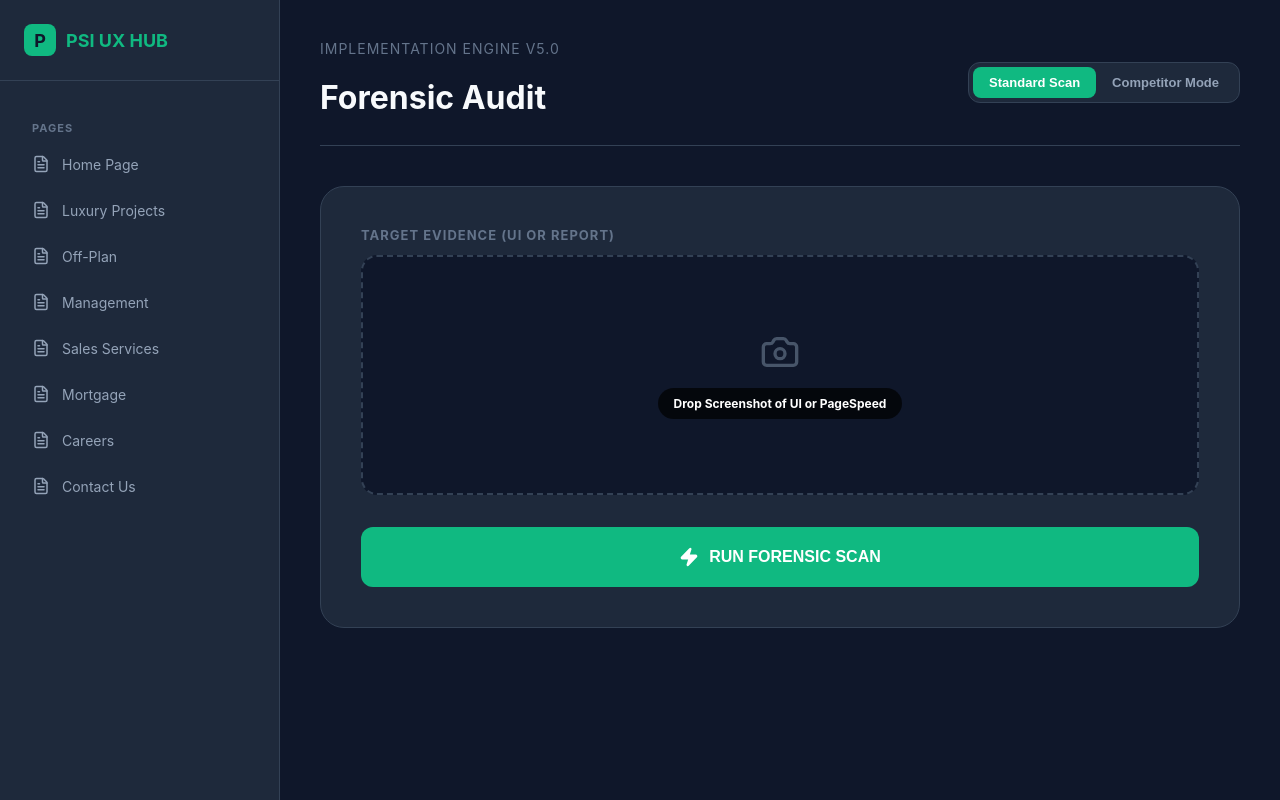
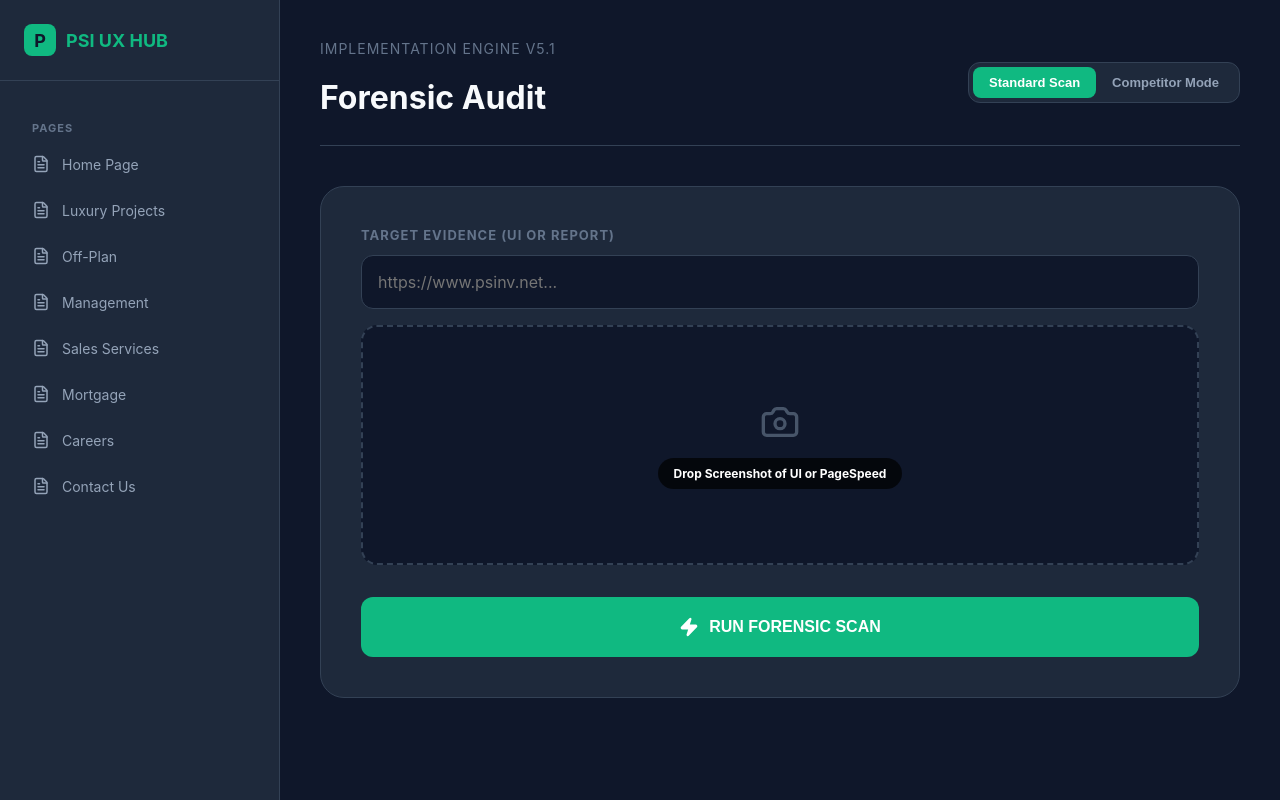
Before and after one commit to PSI-AD/psi-ux-hub, a React (Vite) app: page / in a window 1280 px wide. Both pictures are taken after a click on the button "Standard Scan". Built offline with nearby package versions, Linux system fonts and the light colour scheme.

Commit message:
fix: bypassed broken PageSpeed API to resolve 403 errors

```diff
--- a/App.tsx
+++ b/App.tsx
@@ -1,6 +1,6 @@
 import React, { useState, useRef, useEffect } from 'react';
 import ReactDOM from 'react-dom/client';
-import { Home, Phone, Briefcase, Building2, Key, Percent, Users, FileText, CheckCircle2, AlertOctagon, Upload, Play, X, Swords, ArrowRight, Code, Copy, Eye, Zap, Camera, Terminal, Globe, Search } from 'lucide-react';
+import { Home, Phone, Briefcase, Building2, Key, Percent, Users, FileText, CheckCircle2, AlertOctagon, Upload, Play, X, Swords, ArrowRight, Code, Copy, Eye, Zap, Camera, Terminal, Globe, Search, AlertTriangle } from 'lucide-react';
 import { GoogleGenerativeAI } from "@google/generative-ai";
 
 // GEMINI SETUP
@@ -48,7 +48,9 @@ const S = {
   copyBtn: { background: '#3b82f6', border: 'none', color: 'white', padding: '8px 16px', borderRadius: '8px', fontSize: '12px', fontWeight: 'bold', cursor: 'pointer', display: 'flex', alignItems: 'center', gap: '6px' },
 
   codeBlock: { background: '#1e1e1e', padding: '20px', borderRadius: '12px', marginTop: '16px', overflowX: 'auto' as const, border: '1px solid #333' },
-  codePre: { fontFamily: 'monospace', fontSize: '13px', color: '#d4d4d4', margin: 0 }
+  codePre: { fontFamily: 'monospace', fontSize: '13px', color: '#d4d4d4', margin: 0 },
+
+  errorBox: { marginTop: '40px', background: '#450a0a', border: '1px solid #f87171', borderRadius: '16px', padding: '24px', color: '#fee2e2' },
 };
 
 // --- HELPER TO CONVERT FILE TO GEMINI PART ---
@@ -97,6 +99,7 @@ const App = () => {
 
   // Results
   const [findings, setFindings] = useState<AuditFinding[]>([]);
+  const [errorMsg, setErrorMsg] = useState<string | null>(null);
 
   // Refs
   const inputRef1 = useRef<HTMLInputElement>(null);
@@ -113,8 +116,8 @@ const App = () => {
     const f = e.target.files?.[0];
     if (f) {
       const url = URL.createObjectURL(f);
-      if (slot === 1) { setFile1(f); setPreview1(url); }
-      else { setFile2(f); setPreview2(url); }
+      if (slot === 1) { setFile1(f); setPreview1(url); setErrorMsg(null); }
+      else { setFile2(f); setPreview2(url); setErrorMsg(null); }
     }
   };
 
@@ -122,14 +125,22 @@ const App = () => {
     // Check if we have files OR urls
     const hasFiles = file1 && file2;
     const hasUrls = psiUrl && compUrl;
+    const hasSingleUrl = psiUrl;
+    const hasSingleFile = file1;
 
+    // Validate inputs based on mode
     if (mode === 'competitor' && !hasFiles && !hasUrls) {
-      alert("Please provide either two URLs OR two Screenshots to compare.");
+      setErrorMsg("Input Required: Please provide either 2 URLs OR 2 Screenshots for comparison.");
+      return;
+    }
+    if (mode === 'standard' && !hasSingleUrl && !hasSingleFile) {
+      setErrorMsg("Input Required: Please provide a Target URL or Screenshot.");
       return;
     }
 
     setAnalyzing(true);
     setFindings([]);
+    setErrorMsg(null);
 
     try {
       let prompt = "";
@@ -137,23 +148,24 @@ const App = () => {
 
       if (mode === 'competitor') {
         if (hasUrls) {
-          // URL-BASED DEEP SCAN
+          // TEXT-BASED DEEP SCAN (Internal Knowledge - No API fetch)
           prompt = `
                   Act as a Senior UX Strategist & Technical Lead.
-                  Analyze these two URLs (or use your internal knowledge of these platforms):
+                  Analyze these two URLs using your INTERNAL knowledge of these platforms (Do not attempt to scrape if blocked).
+
                   1. PSI Target: ${psiUrl}
                   2. Competitor: ${compUrl} (e.g., Property Finder, Bayut, Dubizzle)
 
                   COMPARE AND CONTRAST specifically on:
-                  1. Search Filter Depth (Ease of finding a home).
-                  2. Mobile Responsiveness & Thumb-Zone Design.
-                  3. Trust Signals (Certificates, Verified Badges).
+                  1. Search Filter Depth.
+                  2. Mobile Responsiveness & Thumb-Zone.
+                  3. Trust Signals.
                   4. Speed vs. Visual Quality.
 
                   For each gap where the Competitor wins:
                   1. 'title': The Issue.
                   2. 'description': Why the competitor is winning.
-                  3. 'technicalSolution': "To beat [Competitor], change [Component] to..." (React/Tailwind specs).
+                  3. 'technicalSolution': "To beat [Competitor], change [Component] to..." (React/Tailwind spec).
                   4. 'implementationPrompt': A command: "Apply this update to [filename]..."
 
                   Return a strictly valid JSON array of objects.
@@ -162,15 +174,14 @@ const App = () => {
           // VISION-BASED SCAN
           prompt = `
                   Act as a Senior UX Strategist.
-                  COMPARE these two UI screenshots.
-                  1. First Image: PSI (My Site)
-                  2. Second Image: Competitor
+                  COMPARE these two screenshots.
+                  1. My Site
+                  2. Competitor Site
 
-                  Analyze layout, CTA placement, and trust signals.
-                  1. List what the competitor does better.
-                  2. Provide the EXACT Tailwind/React code to implement that improvement on psinv.net.
+                  Analyze layout, CTA, and trust signals.
+                  List what the competitor does better and provide the EXACT Tailwind/React code to fix it.
 
-                  Return a strictly valid JSON array of objects for the top 3 gaps.
+                  Return a strictly valid JSON array of objects.
                 `;
           if (file1) parts.push(await fileToGenerativePart(file1));
           if (file2) parts.push(await fileToGenerativePart(file2));
@@ -178,17 +189,27 @@ const App = () => {
         parts.push(prompt);
 
       } else {
-        // STANDARD SINGLE SCAN
-        prompt = `
-                Act as a Senior UX Strategist.
-                Analyze this design/audit screenshot.
-                Identify critical UX friction points.
-                If it's a PageSpeed score, read the numbers.
+        // STANDARD MODE
+        if (hasSingleFile) {
+          prompt = `
+                    Act as a Senior UX Strategist.
+                    Analyze this visual design/screenshot.
+                    Identify critical UX friction points.
+                    Return a strictly valid JSON array of objects for top 3 issues with fixes.
+                `;
+          parts.push(await fileToGenerativePart(file1!));
+        } else {
+          // URL Crawler Mode
+          prompt = `
+                    You are a UX Auditor.
+                    Visit this URL: ${psiUrl} (or use your internal knowledge if you cannot access it live).
+                    Perform a professional audit covering: Visual Design, Conversion Friction, and Mobile UX.
+                    Provide a table of technical fixes.
 
-                Return a strictly valid JSON array of objects for top 3 issues.
-            `;
-
-        if (file1) parts.push(await fileToGenerativePart(file1));
+                    Return a strictly valid JSON array of objects:
+                    [{ "title": "...", "description": "...", "technicalSolution": "React/Tailwind fix", "implementationPrompt": "..." }]
+                `;
+        }
         parts.push(prompt);
       }
 
@@ -204,12 +225,17 @@ const App = () => {
           title: "Deep Analysis Output",
           description: text,
           technicalSolution: "See description",
-          implementationPrompt: "Refactor this component based on the analysis."
+          implementationPrompt: "Refactor based on analysis."
         }]);
       }
 
     } catch (e: any) {
-      alert(e.message);
+      console.error("Gemini Error", e);
+      if (e.message.includes("403") || e.message.includes("fetch")) {
+        setErrorMsg("URL Fetch blocked by site security. Please upload a screenshot for a Visual Audit.");
+      } else {
+        setErrorMsg(`Audit Error: ${e.message}. Try uploading a screenshot instead.`);
+      }
     } finally {
       setAnalyzing(false);
     }
@@ -266,19 +292,19 @@ const App = () => {
       <main style={S.main}>
         <header style={S.header}>
           <div>
-            <div style={S.subtitle}>Implementation Engine v5.0</div>
+            <div style={S.subtitle}>Implementation Engine v5.1</div>
             <h1 style={S.title}>{mode === 'competitor' ? 'Competitive Benchmarking' : 'Forensic Audit'}</h1>
           </div>
           {/* COMPARISON TOGGLE */}
           <div style={S.modeToggle}>
             <button
-              onClick={() => setMode('standard')}
+              onClick={() => { setMode('standard'); setErrorMsg(null); }}
               style={{ ...S.modeBtn, ...(mode === 'standard' ? S.modeBtnActive : {}) }}
             >
               Standard Scan
             </button>
             <button
-              onClick={() => setMode('competitor')}
+              onClick={() => { setMode('competitor'); setErrorMsg(null); }}
               style={{ ...S.modeBtn, ...(mode === 'competitor' ? S.modeBtnActive : {}) }}
             >
               Competitor Mode
@@ -295,7 +321,7 @@ const App = () => {
                 <div style={{ display: 'flex', flexDirection: 'column', gap: 12 }}>
                   <input
                     value={psiUrl}
-                    onChange={e => setPsiUrl(e.target.value)}
+                    onChange={e => { setPsiUrl(e.target.value); setErrorMsg(null); }}
                     type="text"
                     style={S.input}
                     placeholder="https://www.psinv.net..."
@@ -317,7 +343,7 @@ const App = () => {
                 <div style={{ display: 'flex', flexDirection: 'column', gap: 12 }}>
                   <input
                     value={compUrl}
-                    onChange={e => setCompUrl(e.target.value)}
+                    onChange={e => { setCompUrl(e.target.value); setErrorMsg(null); }}
                     type="text"
                     style={S.input}
                     placeholder="https://www.propertyfinder.ae..."
@@ -337,6 +363,13 @@ const App = () => {
           ) : (
             <div style={{ marginBottom: 32 }}>
               <div style={S.label}>TARGET EVIDENCE (UI or Report)</div>
+              <input
+                value={psiUrl}
+                onChange={e => { setPsiUrl(e.target.value); setErrorMsg(null); }}
+                type="text"
+                style={S.input}
+                placeholder="https://www.psinv.net..."
+              />
               <div style={S.dropZone} onClick={() => inputRef1.current?.click()}>
                 {preview1 && <img src={preview1} style={S.thumbnail} />}
                 <div style={S.dropZoneContent}>
@@ -348,7 +381,17 @@ const App = () => {
             </div>
           )}
 
-          <button disabled={analyzing} onClick={handleAudit} style={{ ...S.button, opacity: analyzing ? 0.7 : 1 }}>
+          {errorMsg && (
+            <div style={S.errorBox}>
+              <div style={{ display: 'flex', alignItems: 'center', gap: 8, fontWeight: 'bold', marginBottom: 8 }}>
+                <AlertTriangle size={20} />
+                Audit Failed
+              </div>
+              {errorMsg}
+            </div>
+          )}
+
+          <button disabled={analyzing} onClick={handleAudit} style={{ ...S.button, opacity: analyzing ? 0.7 : 1, marginTop: 24 }}>
             {analyzing ? (
               'RUNNING DEEP INTELLIGENCE SCAN...'
             ) : (
```
Also changed, not shown: 3 other files (tests, documents, lock files or other folders).
